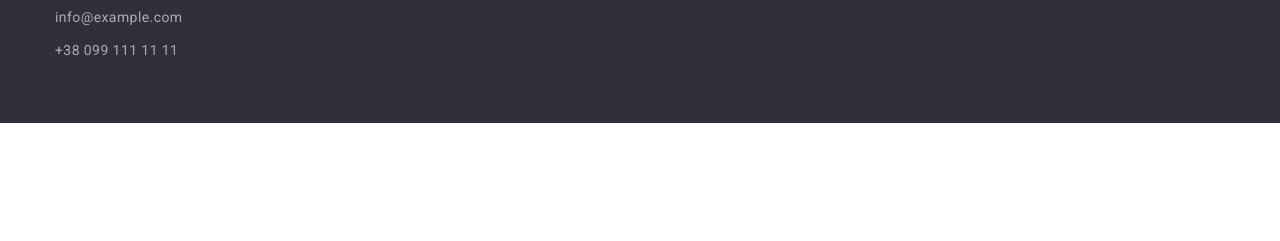
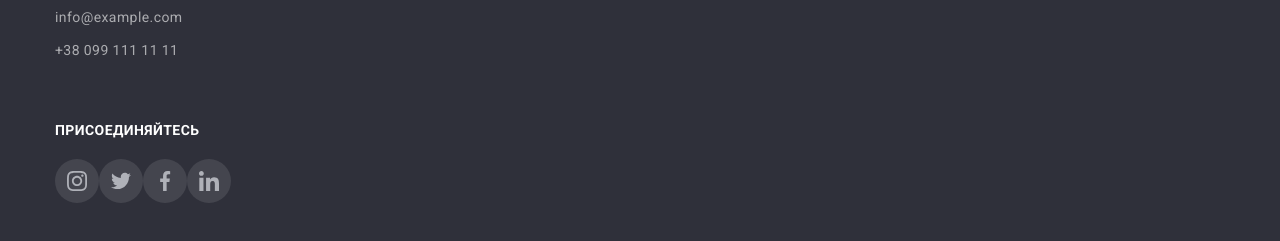
Before and after one commit to LytvynNata/goit-markup-hw-04-old, a plain HTML site: page index.html in a window 1280 px wide. Shown: the part 2580-2821 px from the top of the page. Before the commit the page ends 2703 px from the top, so only its background shows below. Drawn offline with nearby package versions, Linux system fonts and the light colour scheme.

Commit message:
footer-icons

```diff
--- a/CSS/styles.css
+++ b/CSS/styles.css
@@ -556,7 +556,30 @@ p {
 img {
   display: block;
 }
+.invitation {
+  text-transform: uppercase;
+  font-weight: 700;
+  line-height: 1.14;
+  color: #ffffff;
+  margin-bottom: 20px;
+}
+.footer-icon.link {
+  display: flex;
+  width: 44px;
+  height: 44px;
+  border-radius: 50%;
+  align-items: center;
+  background-color: rgba(255, 255, 255, 0.1);
+  color: #ffffff;
+}
+.footer-icon {
+  justify-content: center;
+  fill: currentColor;
+}
 
+.footer-icons {
+  display: flex;
+}
 /*цвет основного текста #212121*/
 
 /*вторичный цвет #757575 */
--- a/index.html
+++ b/index.html
@@ -299,7 +299,37 @@
                     <li><a class="link-address" href="tel:+380991111111">+38 099 111 11 11</a></li>
                 </ul>
             </address>
+
         </div>
+                    <div class="container footer">
+                        <p class="invitation">присоединяйтесь</p>
+                        <ul class="footer-icons">
+                            <li><a class="footer-icon link" href="">
+                                    <svg class="footer-icon" width="20px" height="20px">
+                                        <use href="images/symbol-defs.svg#instagram"></use>
+                                    </svg>
+                                </a>
+                            </li>
+                            <li><a class="footer-icon link" href="">
+                                    <svg class="footer-icon" width="20px" height="20px">
+                                        <use href="images/symbol-defs.svg#twitter"></use>
+                                    </svg>
+                                </a>
+                            </li>
+                            <li><a class="footer-icon link" href="">
+                                    <svg class="footer-icon" width="20px" height="20px">
+                                        <use href="images/symbol-defs.svg#facebook"></use>
+                                    </svg>
+                                </a>
+                            </li>
+                            <li><a class="footer-icon link" href="">
+                                    <svg class="footer-icon" width="20px" height="20px">
+                                        <use href="images/symbol-defs.svg#linkedin"></use>
+                                    </svg>
+                                </a>
+                            </li>
+                        </ul>
+                    </div>
     </footer>
 </body>
 </html>
```
